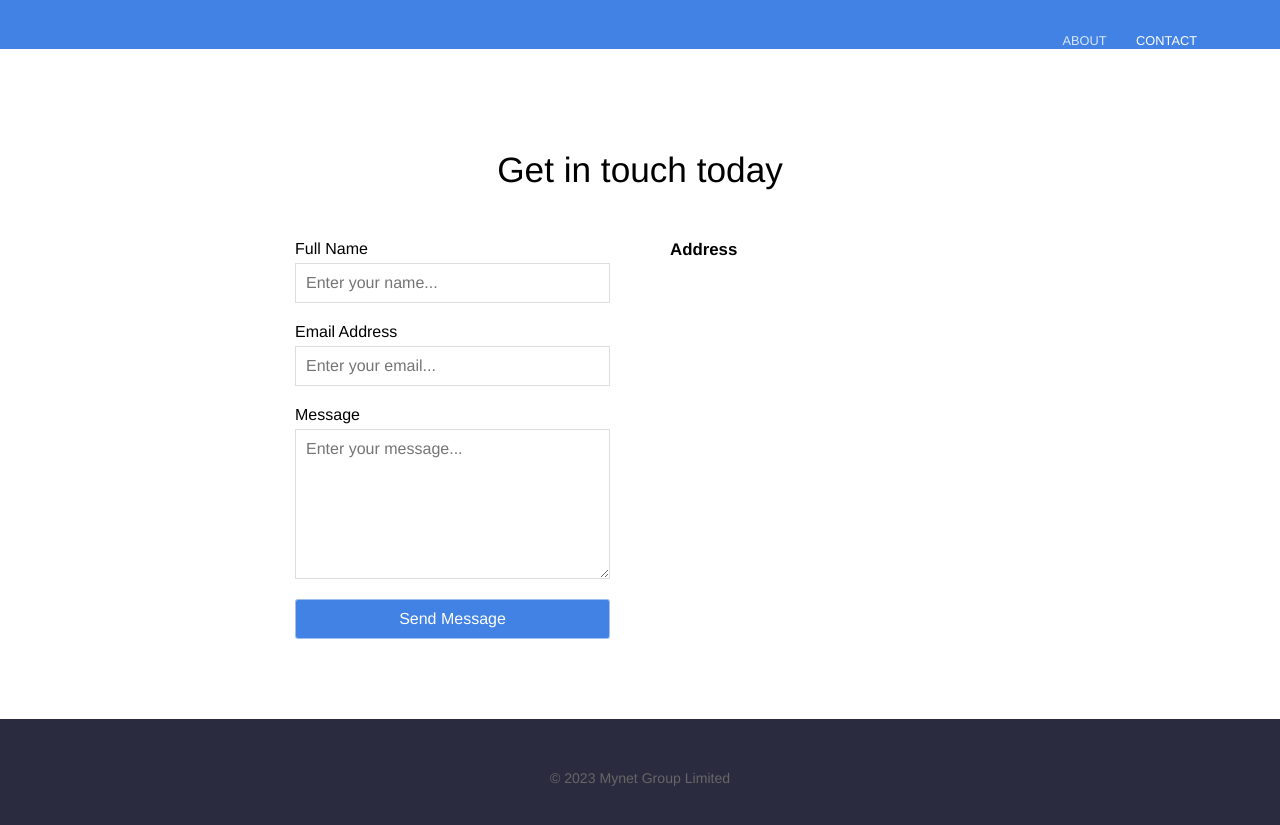
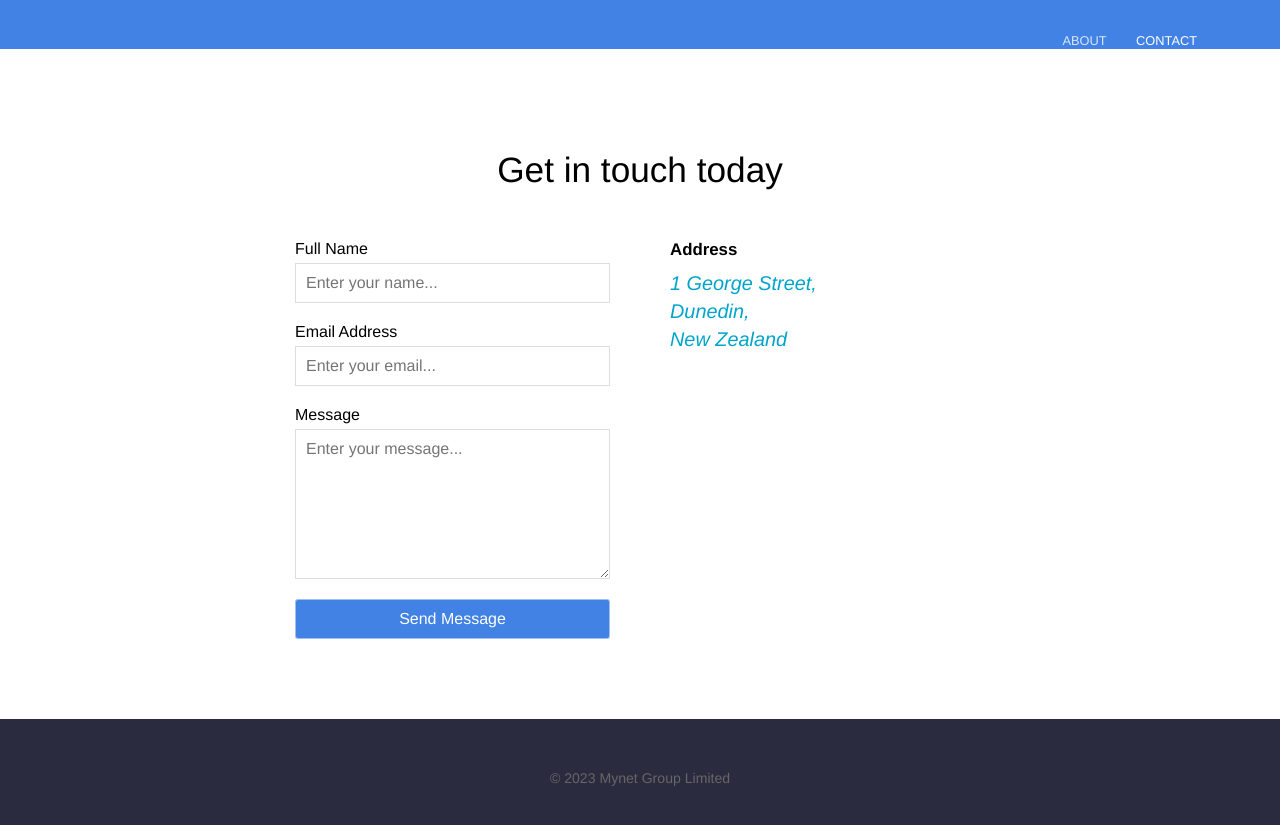
Before and after one commit to mynet-company/mynet-company.github.io, a Jekyll site: the page built from contact.html, in a window 1280 px wide. Shown: the top 825 px of the page. Built offline with Jekyll 4.4.1, drawn with Linux system fonts in a browser that asks for light colours.

Commit message:
Update contact.html

```diff
--- a/contact.html
+++ b/contact.html
@@ -1,6 +1,10 @@
 ---
 title: Contact
 heading: Get in touch today
+
+map:
+
+  address: "1 George Street, Dunedin, New Zealand"
 
 ---
 
```
